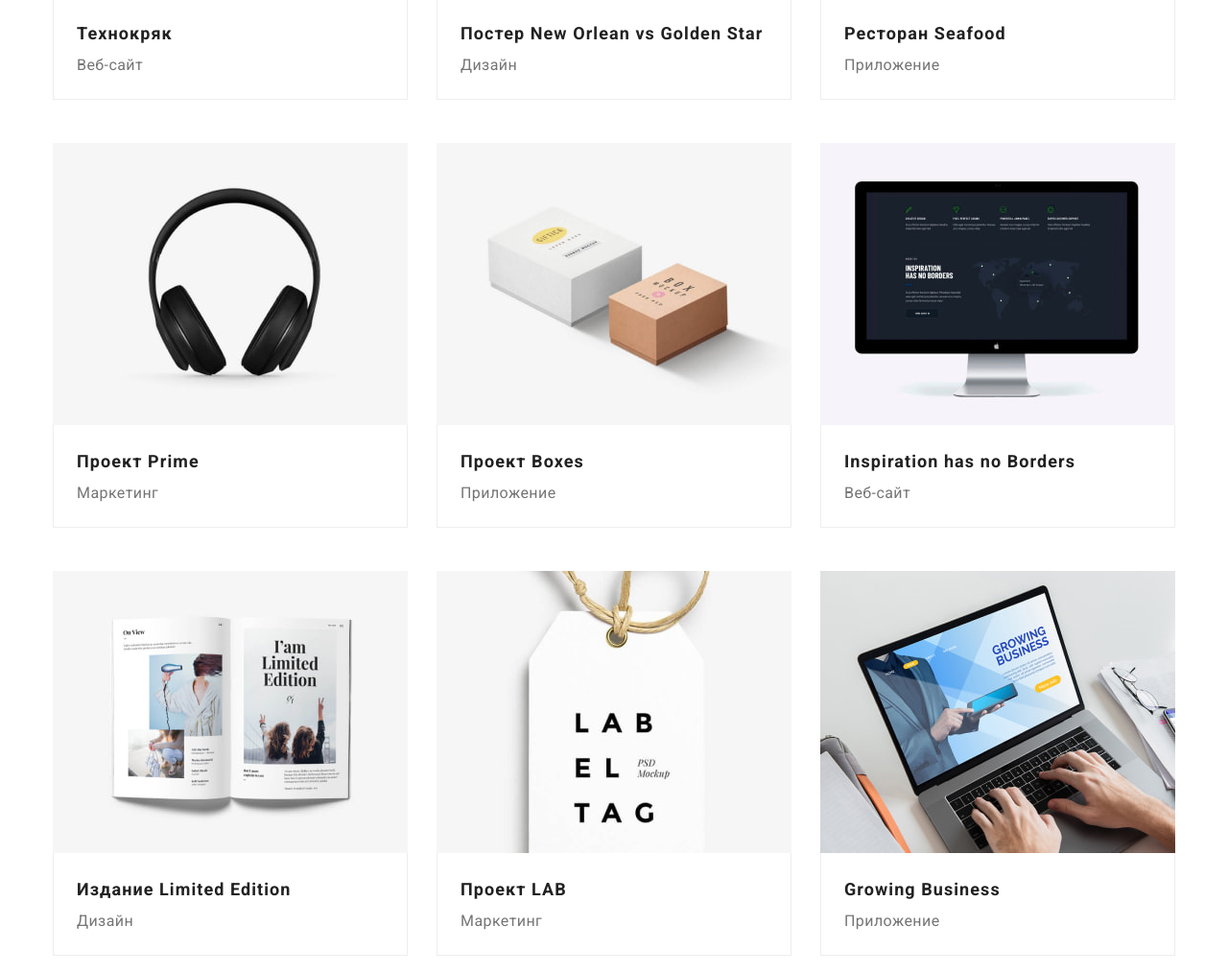
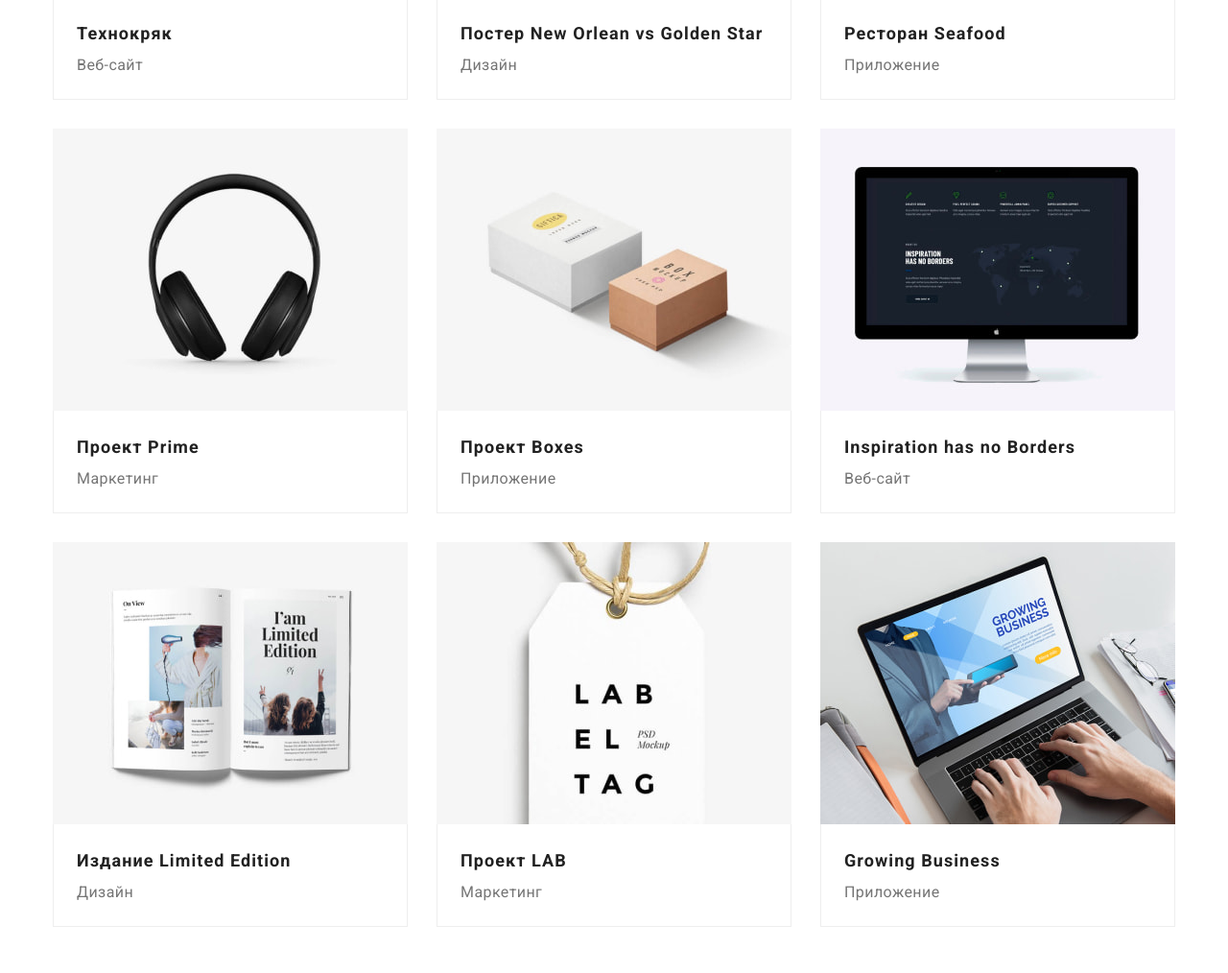
Before and after one commit to u-kolka/goit-markup-hw-08, a plain HTML site: page portfolio.html in a window 1280 px wide. Shown: the part 560-1574 px from the top of the page at 96% size. Drawn offline with nearby package versions, Linux system fonts and the light colour scheme.

Commit message:
Поправляет отступы в списке карточек портфолио

```diff
--- a/sass/components/_projects-section.scss
+++ b/sass/components/_projects-section.scss
@@ -10,8 +10,10 @@
 }
 
 .project__item {
-  &:not(:last-child) {
-    margin-bottom: 30px;
+  @media screen and (max-width: 767px) {
+    &:not(:last-child) {
+      margin-bottom: 30px;
+    }
   }
 
   @media screen and (min-width: $tablet) and (max-width: 1199px) {
```
Also changed, not shown: css/main.css, css/main.min.css, 2 other files.
